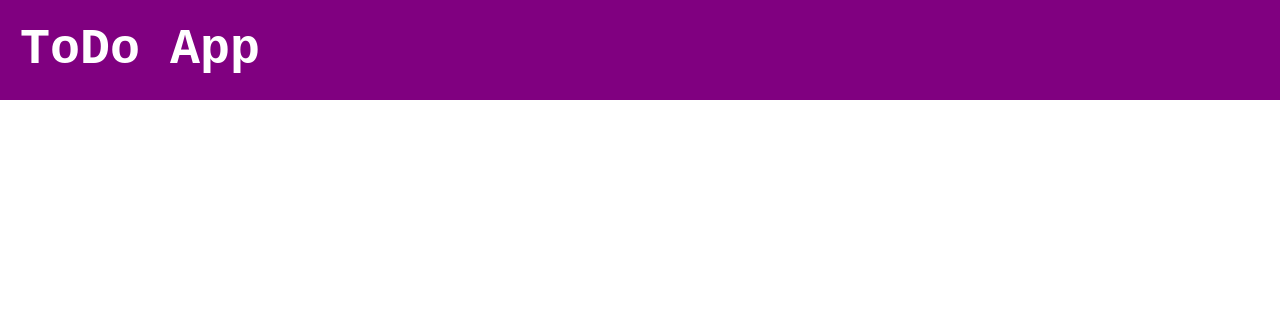
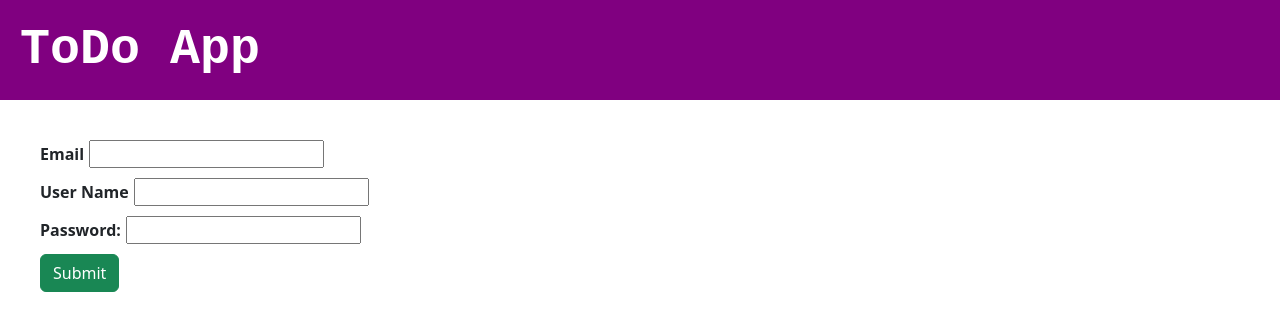
Before and after one commit to swapnilahmedshishir/reactTutorial, a React (Vite) app: page / in a window 1280 px wide. Shown: the top 330 px of the page. Built offline with nearby package versions, Linux system fonts and the light colour scheme.

Commit message:
from data submited

```diff
--- a/src/App.jsx
+++ b/src/App.jsx
@@ -10,6 +10,8 @@ import State from './component/State/state';
 import EventHandler from './component/EventHandler/EventHandler';
 import UpadateState from './UpdateState/UpadateState';
 import StopPropagation from './component/stopPropagation/StopPropagation';
+import From_Data_Collect from './component/FROM/From_Data_Collect';
+import From from './component/FROM/From';
 
 
 function App() {
@@ -17,14 +19,14 @@ function App() {
   return (
     <div className='app'>
        <h1 className='heading'>ToDo App</h1>
-
-
+    <From></From>
 
 
 
 
         {
-
+    //<From_Data_Collect></From_Data_Collect>
+//
           //<EventHandler></EventHandler>
           //<UpadateState></UpadateState>
         //<StopPropagation></StopPropagation>
--- /dev/null
+++ b/src/component/FROM/From.css
@@ -0,0 +1,12 @@
+.from{
+    margin: 10px;
+    padding: 30px;
+}
+
+.from div{
+    padding-bottom: 10px;
+}
+.from div label {
+    margin-right: 5px;
+    font-weight: bold;
+}
--- /dev/null
+++ b/src/component/FROM/From.jsx
@@ -0,0 +1,71 @@
+import React, { useState } from "react";
+import "./From.css";
+import { Button } from "react-bootstrap";
+export default function From() {
+  const [email, setEmail] = useState("");
+  const [userName, setUserName] = useState("");
+  const [password, setPassword] = useState("");
+
+  const eventEmail = (e) => {
+    setEmail(e.target.value);
+  };
+  const eventName = (e) => {
+    setUserName(e.target.value);
+  };
+  const eventPassword = (e) => {
+    setPassword(e.target.value);
+  };
+
+  const submitForm = (e) => {
+    e.preventDefault();
+    let userInfo = {
+      email:email,
+      userName : userName,
+      password : password
+    }
+    console.log(userInfo.email, userInfo.userName);
+    console.log(userInfo);
+  };
+
+  return (
+    <div>
+      <form className="from" onSubmit={submitForm}>
+        <div>
+          <label htmlFor="email">Email</label>
+          <input
+            type="email"
+            name="email"
+            value={email}
+            onChange={eventEmail}
+            required
+          />
+        </div>
+        <div>
+          <label htmlFor="userName">User Name </label>
+          <input
+            type="text"
+            name="userName"
+            value={userName}
+            onChange={eventName}
+          />
+        </div>
+        <div>
+          <label htmlFor="password">Password:</label>
+          <input
+            type="password"
+            name="password"
+            value={password}
+            onChange={eventPassword}
+            required
+          />
+        </div>
+        <div>
+          <Button type="submit" variant="success" className="increment">
+            {" "}
+            Submit{" "}
+          </Button>{" "}
+        </div>
+      </form>
+    </div>
+  );
+}
--- /dev/null
+++ b/src/component/FROM/From_Data_Collect.jsx
@@ -0,0 +1,38 @@
+import React, { useState } from "react";
+
+export default function From_Data_Collect() {
+    const [formData , setFormData] = useState({
+        name : '',
+        email:'',
+        password:''
+    });
+    const { name, email, password } = formData;
+
+  const handleChange = (e) => {
+    setFormData({...formData , [e.target.name] : e.target.value});
+    e.stopPropagation();
+  };
+  const handleSubmite = (e) => {
+
+    e.preventDefault();
+  }
+  console.log(formData);
+  return (
+    <div>
+
+        <form>
+          <label htmlFor="text">Name: </label>
+          <input type="text" name="name" value={name} onChange={handleChange} />
+          <br />
+          <label htmlFor="email">Email: </label>
+          <input type="email" name="email" value={email} onChange={handleChange} />
+          <br />
+          <label htmlFor="password">Password: </label>
+          <input type="password" name="password" value={password} onChange={handleChange} />
+          <br />
+          <button type="submit" onClick={handleSubmite}>Submit</button>
+        </form>
+
+    </div>
+  );
+}
```
